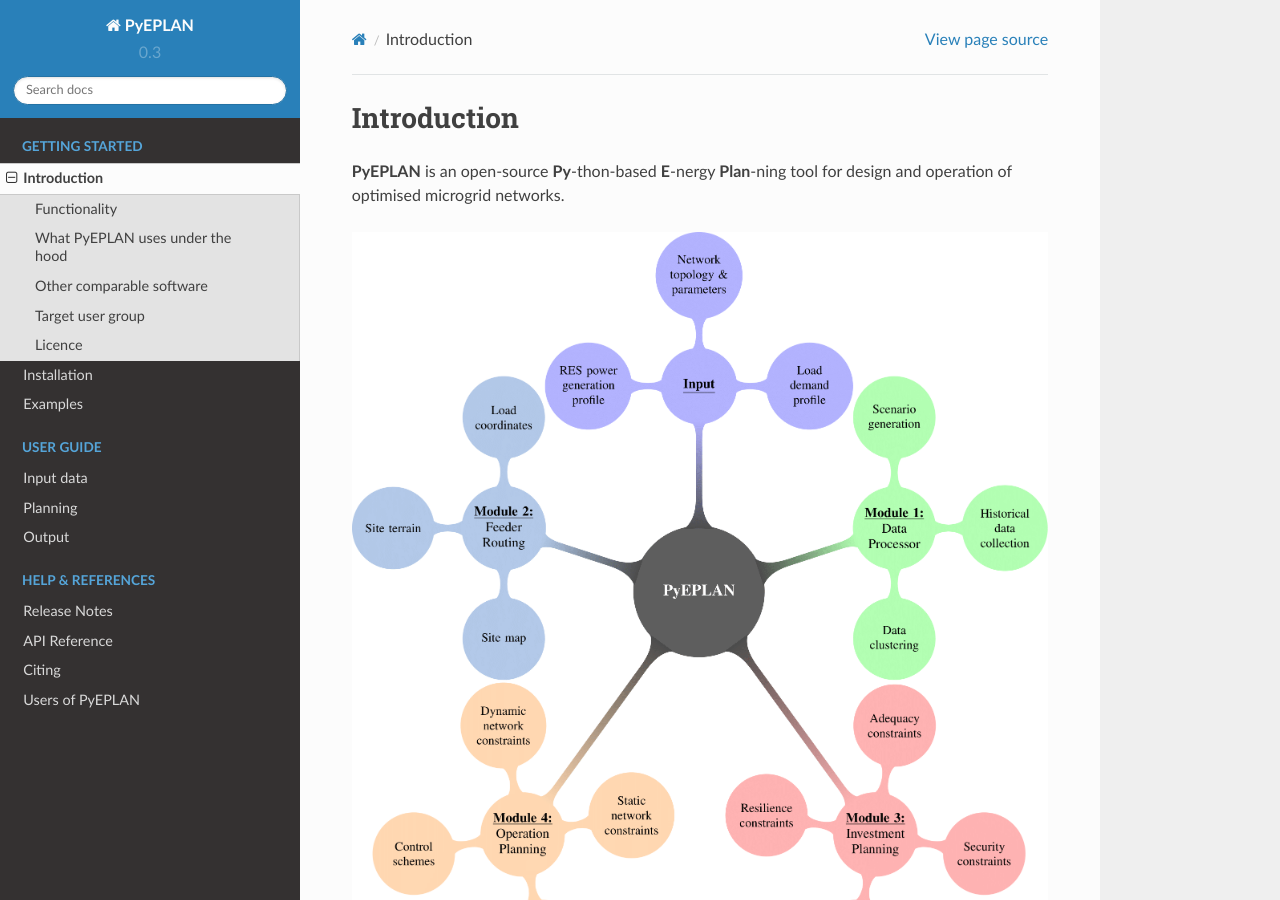
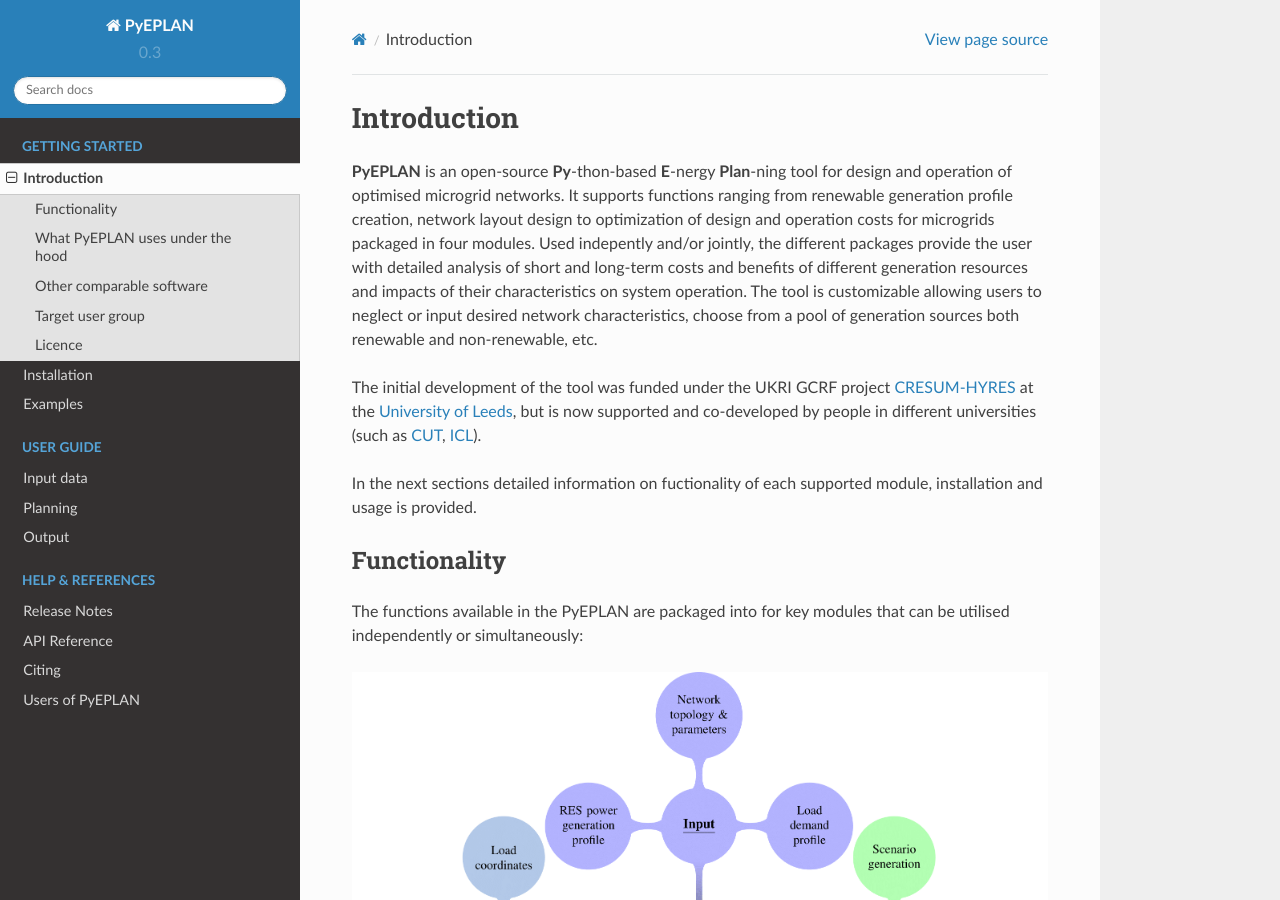
Before and after one commit to SPS-L/pyeplan, a Sphinx documentation site: the page built from docs/get_started/introduction.rst, in a window 1280 px wide and 900 px high. Built offline with Sphinx 7.4.7 and the Read the Docs theme 2.0.0, drawn with Linux system fonts in a browser that asks for light colours; some of the changed text lies outside the part shown.

Commit message:
Update introduction.rst

```diff
--- a/docs/get_started/introduction.rst
+++ b/docs/get_started/introduction.rst
@@ -2,15 +2,21 @@
  Introduction
 ##########################################
 
-**PyEPLAN** is an open-source **Py**-thon-based **E**-nergy **Plan**-ning tool for design and operation of optimised microgrid networks.
+**PyEPLAN** is an open-source **Py**-thon-based **E**-nergy **Plan**-ning tool for design and operation of optimised microgrid networks. It supports functions ranging from renewable generation profile creation, network layout design to optimization of design and operation costs for microgrids packaged in four modules. Used indepently and/or jointly, the different packages provide the user with detailed analysis of short and long-term costs and benefits of different generation resources and impacts of their characteristics on system operation. The tool is customizable allowing users to neglect or input desired network characteristics, choose from a pool of generation sources both renewable and non-renewable, etc.
 
-.. image:: PyEPLAN_architecture.png
+The initial development of the tool was funded under the UKRI GCRF project `CRESUM-HYRES <https://cera.leeds.ac.uk/cresum-hyres/>`_ at the `University of Leeds <https://leeds.ac.uk/>`_, but is now supported and co-developed by people in different universities (such as `CUT <https://sps.cut.ac.cy>`_, `ICL <https://www.imperial.ac.uk/>`_).
+
+In the next sections detailed information on fuctionality of each supported module, installation and usage is provided.
+
+
 
 
 Functionality
 =============
 
 The functions available in the PyEPLAN are packaged into for key modules that can be utilised independently or simultaneously:
+
+.. image:: PyEPLAN_architecture.png
 
 **Data Processor**
 
@@ -32,6 +38,8 @@ Both the investment/operation planning module may require network characteristic
 **Operation Planning**
 
 This module aims to minimise operation costs during a short-term planning horizon (i.e., one day, hourly) under operation related techno-economic constraints. This module can be used independently or synchronously with the investment planning module. Capabilities include adequacy analysis on-grid and off-grid, security analysis, and operation costs analysis.
+
+Since both investment and operation planning modules include various optimisation problems, the open-source, Python-based, optimisation modelling module `Pyomo <http://www.pyomo.org/>`_ is used with diverse abilities in formulating, solving, and analysing optimisation problems. Additionally, PyEPLAN can utilise a broad range of solvers both open-source and commercial as supported by Pyomo, to obtain the optimal solution in both investment and operation planning modules.
 
 What PyEPLAN uses under the hood
 ================================
```
